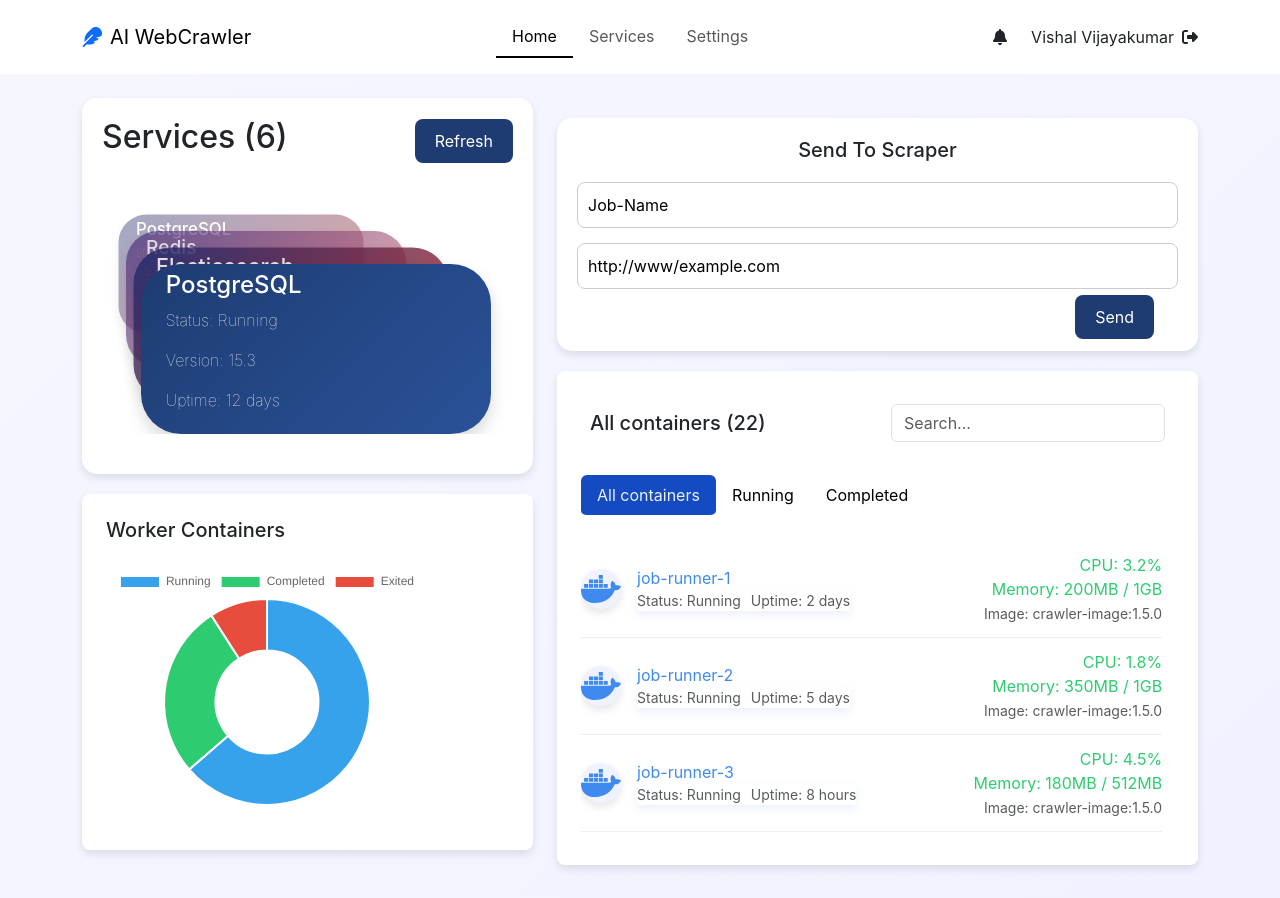
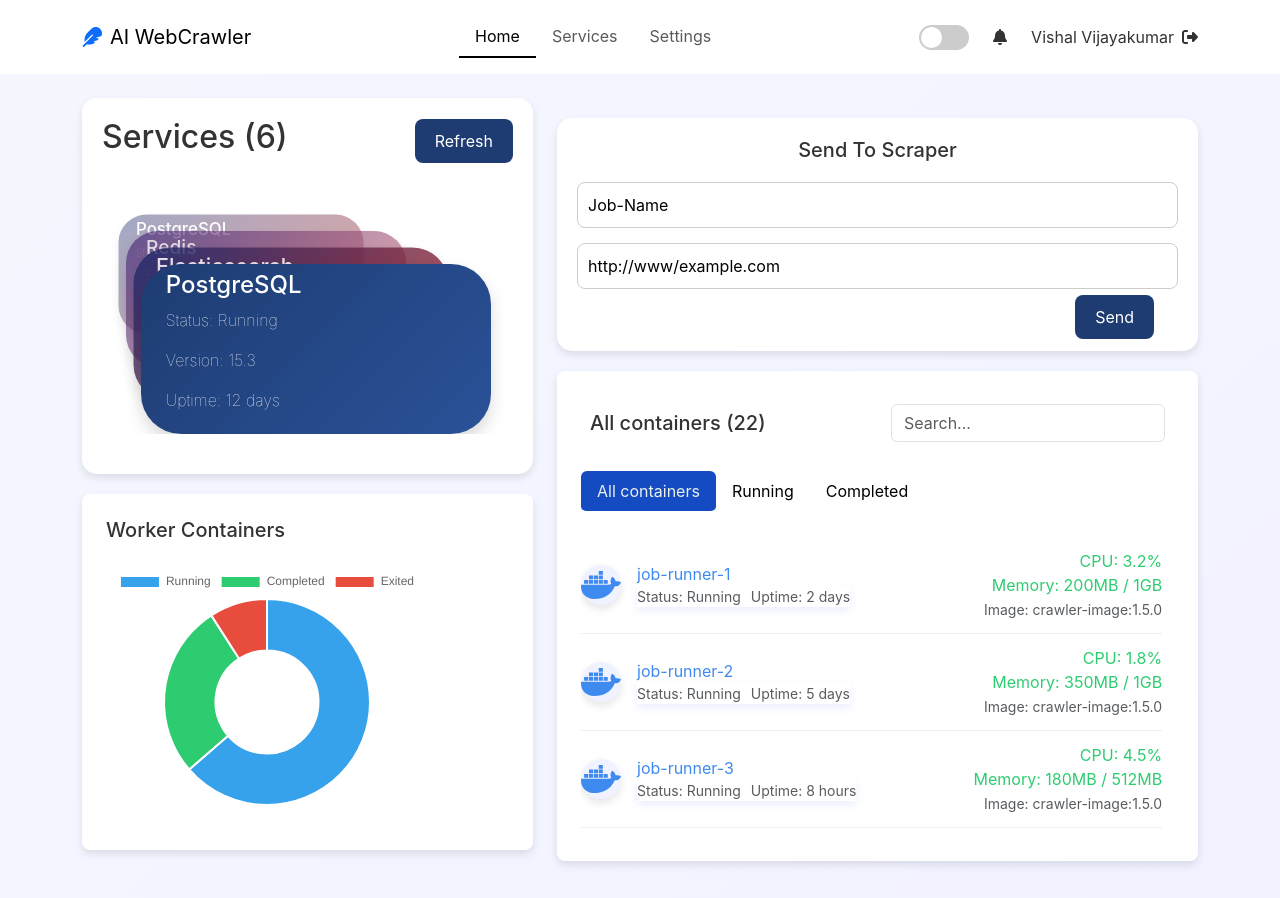
Before and after one commit to vishalvijayakumarv/WebCrawler-UI, a React (Create React App) app: page / in a window 1280 px wide. Built offline with nearby package versions, Linux system fonts and the light colour scheme.

Commit message:
dark mode with seperate homepage

```diff
--- a/src/App.css
+++ b/src/App.css
@@ -1,11 +1,97 @@
 :root {
     --primary-color: #1f73e0;
     --bg-gradient: linear-gradient(135deg, #f5f7ff 0%, #f0f2ff 100%);
+    --text-color: #333;
+    --bg-color: #fff;
 }
 
 body {
     background: var(--bg-gradient);
+    color: var(--text-color);
     font-family: -apple-system, BlinkMacSystemFont, sans-serif;
+    transition: background 0.5s, color 0.5s;
+    margin: 0;
+    padding: 0;
+    box-sizing: border-box;
+}
+
+body.dark-theme {
+    --bg-gradient: linear-gradient(135deg, #2c3e50 0%, #4a4a4a 100%);
+    --text-color: #f5f5f5;
+    --bg-color: #333;
+}
+
+.app-container {
+    display: flex;
+    flex-direction: column;
+    min-height: 100vh;
+}
+
+.content {
+    flex-grow: 1;
+    padding: 20px;
+}
+
+.page-content {
+    max-width: 800px;
+    margin: 0 auto;
+    padding: 20px;
+    background: var(--bg-color);
+    border-radius: 8px;
+    box-shadow: 0 4px 8px rgba(0, 0, 0, 0.1);
+}
+
+.navbar-light {
+    background-color: var(--bg-color) !important;
+    transition: background-color 0.5s;
+}
+
+.theme-toggle-wrapper {
+    position: relative;
+    width: 50px;
+    height: 25px;
+    display: flex;
+    align-items: center;
+    justify-content: center;
+}
+
+.theme-toggle {
+    opacity: 0;
+    width: 0;
+    height: 0;
+}
+
+.theme-toggle-label {
+    position: absolute;
+    cursor: pointer;
+    background-color: #ccc;
+    border-radius: 25px;
+    width: 100%;
+    height: 100%;
+    transition: background-color 0.3s;
+    display: flex;
+    align-items: center;
+    justify-content: flex-start;
+    padding: 2px;
+}
+
+.theme-toggle-label::before {
+    content: '';
+    width: 21px;
+    height: 21px;
+    border-radius: 50%;
+    background-color: white;
+    transition: transform 0.3s;
+    transform: translateX(0);
+}
+
+.theme-toggle:checked + .theme-toggle-label {
+    background-color: var(--primary-color);
+    justify-content: flex-end;
+}
+
+.theme-toggle:checked + .theme-toggle-label::before {
+    transform: translateX(0);
 }
 
 .navbar-brand img {
--- a/src/App.js
+++ b/src/App.js
@@ -1,13 +1,10 @@
 import React from 'react';
 import { BrowserRouter as Router, Route, Routes } from 'react-router-dom';
+import NavigationBar from './components/Navbar';
+import Home from './pages/Home';
+import ServicesPage from './pages/Services';
+import SettingsPage from './pages/Settings';
 import './App.css';
-import ContainersList from './components/ContainersList';
-import ServiceCard from './components/ServiceCard';
-import SendScraper from './components/SendScraper';
-import NavigationBar from './components/Navbar';
-import WorkersChart from './components/WorkersChart';
-import ServicesPage from './pages/ServicesPage';
-import SettingsPage from './pages/SettingsPage';
 
 function App() {
     return (
@@ -18,18 +15,7 @@ function App() {
                     <Routes>
                         <Route path="/services" element={<ServicesPage />} />
                         <Route path="/settings" element={<SettingsPage />} />
-                        <Route path="/" element={
-                            <div className="row">
-                                <div className="col-md-5">
-                                    <ServiceCard />
-                                    <WorkersChart />
-                                </div>
-                                <div className="col-md-7">
-                                    <SendScraper />
-                                    <ContainersList />
-                                </div>
-                            </div>
-                        } />
+                        <Route path="/" element={<Home />} />
                     </Routes>
                 </div>
             </div>
--- a/src/components/Navbar.js
+++ b/src/components/Navbar.js
@@ -1,4 +1,4 @@
-import React from 'react';
+import React, { useState, useEffect } from 'react';
 import { Navbar, Nav } from 'react-bootstrap';
 import 'bootstrap/dist/css/bootstrap.min.css';
 import { FontAwesomeIcon } from '@fortawesome/react-fontawesome';
@@ -7,6 +7,24 @@ import { Link, useLocation } from 'react-router-dom'; // Import useLocation
 
 const NavigationBar = () => {
     const location = useLocation(); // Get the current location
+    const [isDarkTheme, setIsDarkTheme] = useState(false);
+
+    useEffect(() => {
+        const savedTheme = localStorage.getItem('theme');
+        if (savedTheme) {
+            setIsDarkTheme(savedTheme === 'dark');
+            document.body.classList.toggle('dark-theme', savedTheme === 'dark');
+        }
+    }, []);
+
+    const toggleTheme = () => {
+        setIsDarkTheme(prevTheme => {
+            const newTheme = !prevTheme;
+            document.body.classList.toggle('dark-theme', newTheme);
+            localStorage.setItem('theme', newTheme ? 'dark' : 'light');
+            return newTheme;
+        });
+    };
 
     return (
         <Navbar expand="lg" className="navbar-light bg-white py-3">
@@ -21,6 +39,16 @@ const NavigationBar = () => {
                     <Nav.Link as={Link} to="/settings" className={location.pathname === '/settings' ? 'active px-3' : 'px-3'}>Settings</Nav.Link>
                 </Nav>
                 <div className="d-flex align-items-center">
+                    <div className="theme-toggle-wrapper me-4">
+                        <input
+                            type="checkbox"
+                            id="theme-toggle"
+                            className="theme-toggle"
+                            checked={isDarkTheme}
+                            onChange={toggleTheme}
+                        />
+                        <label htmlFor="theme-toggle" className="theme-toggle-label"></label>
+                    </div>
                     <FontAwesomeIcon icon={faBell} className="me-4" />
                     <span className="me-2">Vishal Vijayakumar</span>
                     <FontAwesomeIcon icon={faSignOutAlt} />
--- /dev/null
+++ b/src/pages/Home.js
@@ -0,0 +1,22 @@
+import React from 'react';
+import ServiceCard from '../components/ServiceCard';
+import WorkersChart from '../components/WorkersChart';
+import SendScraper from '../components/SendScraper';
+import ContainersList from '../components/ContainersList';
+
+const Home = () => {
+    return (
+        <div className="row">
+            <div className="col-md-5">
+                <ServiceCard />
+                <WorkersChart />
+            </div>
+            <div className="col-md-7">
+                <SendScraper />
+                <ContainersList />
+            </div>
+        </div>
+    );
+};
+
+export default Home;
--- /dev/null
+++ b/src/pages/Services.js
@@ -0,0 +1,12 @@
+import React from 'react';
+
+const Services = () => {
+    return (
+        <div className="page-content">
+            <h1>Services Page</h1>
+            <p>Here are our services.</p>
+        </div>
+    );
+};
+
+export default Services;
--- /dev/null
+++ b/src/pages/Settings.js
@@ -0,0 +1,12 @@
+import React from 'react';
+
+const Settings = () => {
+    return (
+        <div className="page-content">
+            <h1>Settings Page</h1>
+            <p>Adjust your settings here.</p>
+        </div>
+    );
+};
+
+export default Settings;
```
Also changed, not shown: src/components/Sidebar.js (added, +28 -0 lines), src/styles/Sidebar.css (added, +46 -0 lines).
